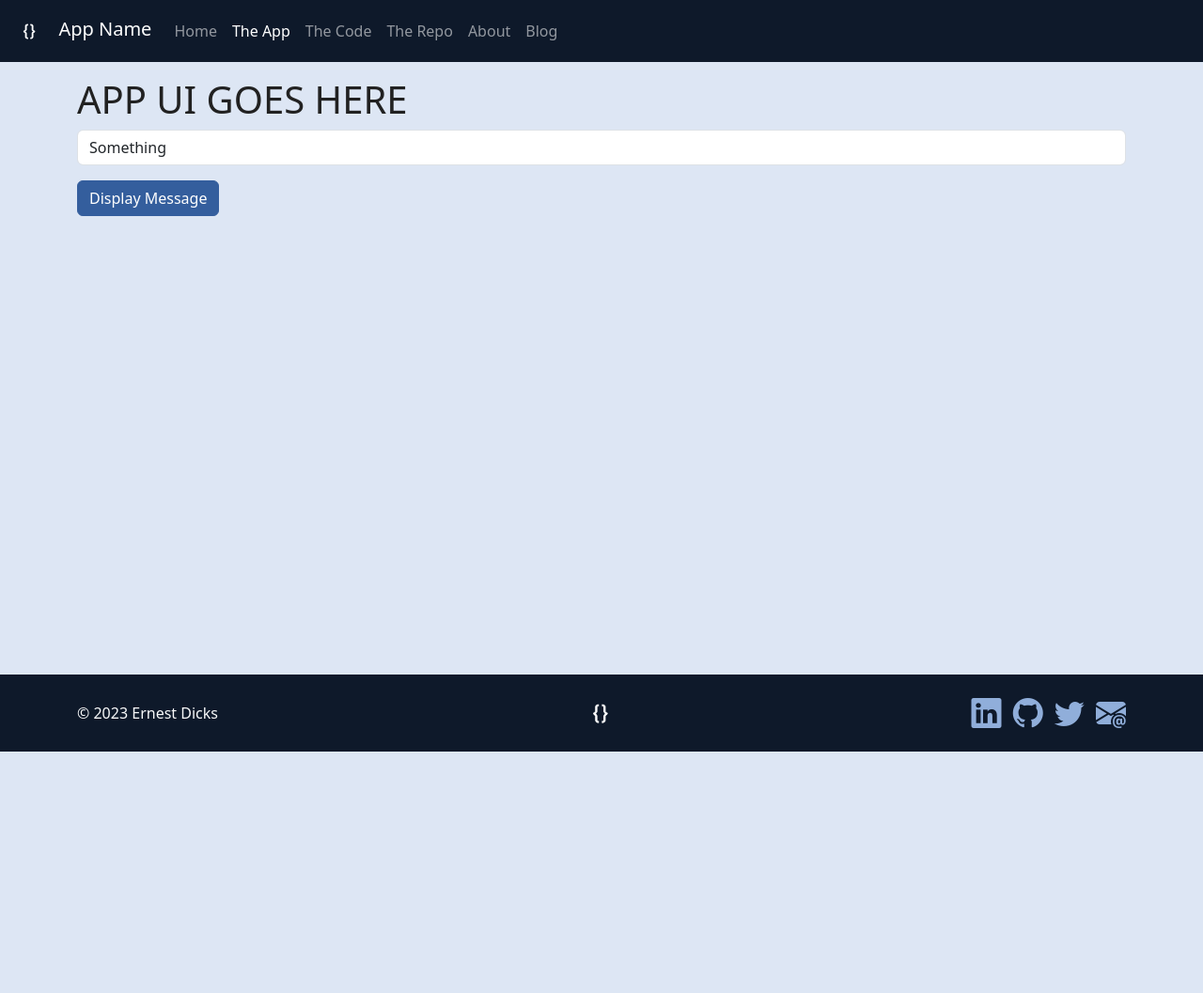
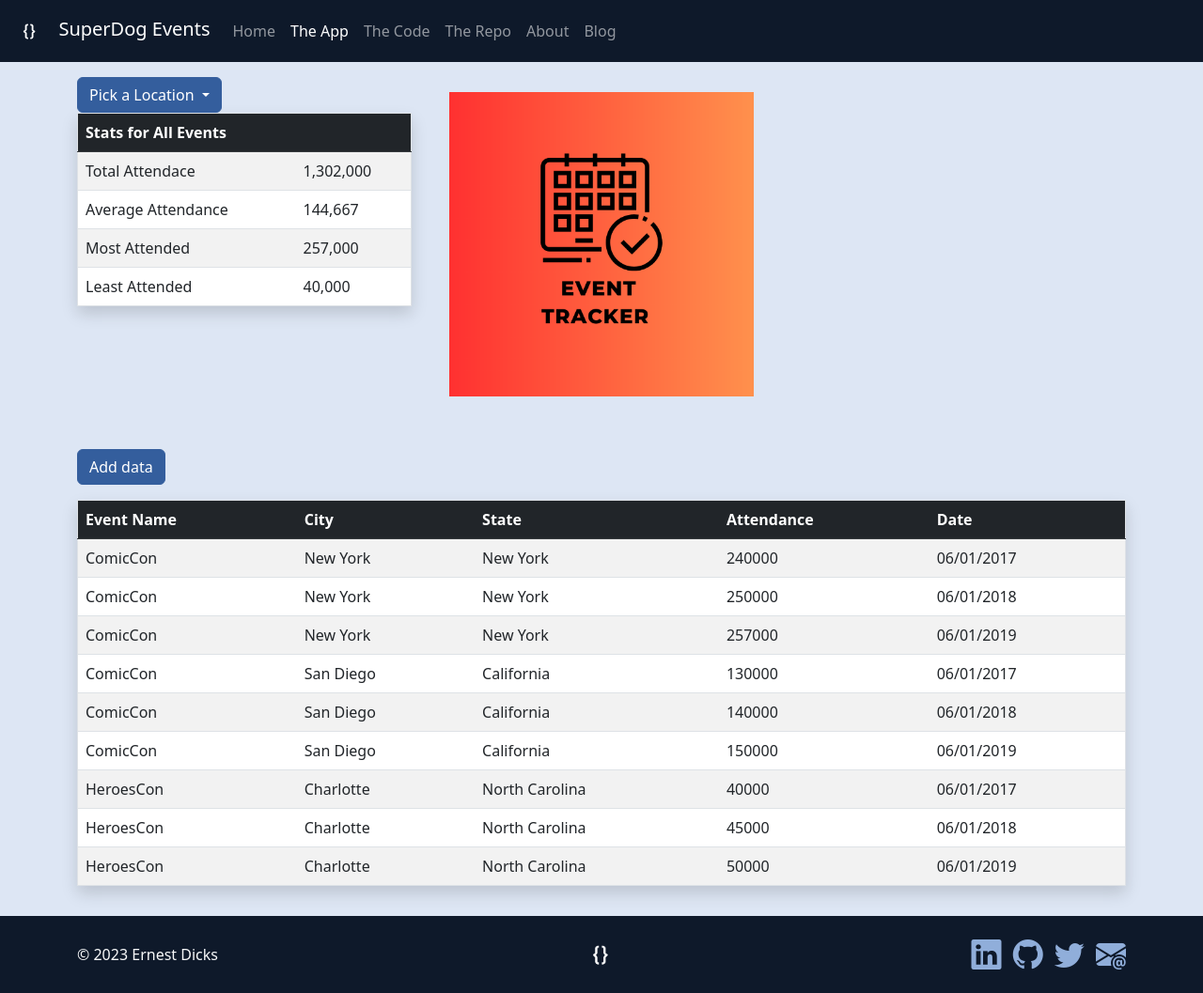
Before and after one commit to edev87/AltairSuperDog, a plain HTML site: page app.html in a window 1280 px wide. Shown: the whole page at 94% size. Before the commit the page ends 800 px from the top, so only its background shows below. Drawn offline with nearby package versions, Linux system fonts and the light colour scheme; some packages are replaced by stand-ins of ours; a script that the page names is missing.

Commit message:
Wrote code for app.html,  index.html, and added app logo

```diff
--- a/app.html
+++ b/app.html
@@ -4,7 +4,7 @@
 <head>
   <meta charset="UTF-8">
   <meta name="viewport" content="width=device-width, initial-scale=1.0, shrink-to-fit=no">
-  <title>App Name: A Coding Challenge</title>
+  <title>SuperDog Events: A Coding Challenge</title>
 
   <!-- Bootstrap CSS -->
   <link href="https://cdn.jsdelivr.net/npm/bootstrap@5.3.0/dist/css/bootstrap.min.css" rel="stylesheet"
@@ -23,13 +23,13 @@
 
 </head>
 
-<body>
+<body onload="buildDropdown()">
 
   <header>
     <nav class="navbar navbar-expand-lg navbar-dark ">
       <div class="container-fluid">
         <a class="navbar-brand" href="/index.html"><img src="/img/brakcet_logo.png" height="40"
-            alt="Developer Logo">&nbsp; App Name</a>
+            alt="Developer Logo">&nbsp; SuperDog Events</a>
         <button class="navbar-toggler" type="button" data-bs-toggle="collapse" data-bs-target="#navbarSupportedContent"
           aria-controls="navbarSupportedContent" aria-expanded="false" aria-label="Toggle navigation">
           <span class="navbar-toggler-icon"></span>
@@ -61,11 +61,79 @@
   </header>
 
   <main class="container py-3">
-    <h1>APP UI GOES HERE</h1>
-    <input type="text" class="form-control" value="Something" id="message" placeholder="Enter a message" type="text">
-    <button id="btn-submit" type="button" class="btn btn-primary my-3">Display
-      Message</button>
-    <!-- onClick="displayMessage()"; -->
+    <div class="row row-cols-1 row-cols-md-3">
+      <div class="col">
+        <!-- stat + dropdown -->
+        <div class="dropdown">
+          <button class="btn btn-primary dropdown-toggle" type="button" id="dropdownMenuButton" data-toggle="dropdown"
+            aria-haspopup="true" aria-expanded="false" data-bs-toggle="dropdown">
+            Pick a Location
+          </button>
+          <ul class="dropdown-menu" id="city-dropdown">
+            <!-- cities go here -->
+
+          </ul>
+          <ul class="dropdown-menu" aria-labelledby="dropdownMenuButton">
+            <li> <a class="dropdown-item" href="#">All</a></li>
+            <li> <a class="dropdown-item" href="#">New York</a> </li>
+            <li> <a class="dropdown-item" href="#">San Diego</a></li>
+            <li><a class="dropdown-item" href="#">Charlotte</a></li>
+          </ul>
+        </div>
+        <table class="table table-striped border shadow">
+          <thead class="table-dark">
+            <tr>
+              <th colspan="2">Stats for <span id="stats-loc">All </span>Events</th>
+            </tr>
+          </thead>
+          <tbody>
+            <tr>
+              <td>Total Attendace</td>
+              <td id="total-attendance">100</td>
+            </tr>
+            <tr>
+              <td >Average Attendance</td>
+              <td id="avg-attendance">100</td>
+
+            </tr>
+            <tr>
+              <td>Most Attended</td>
+              <td id="max-attended">100</td>
+
+            </tr>
+            <tr>
+              <td>Least Attended</td>
+              <td id="min-attended">100</td>
+            </tr>
+          </tbody>
+        </table>
+      </div>
+      <div class="col order-first order-md-last">
+        <!-- logo -->
+        <img src="/img/event-tracker.png" class="img-fluid p-3" alt="">
+      </div>
+    </div>
+    <div class="mt-4">
+      <button class="btn btn-primary my-3">Add data</button>
+      <div class="table-reponsive">
+        <table class="table table-striped border shadow">
+          <thead class="table-dark">
+            <tr>
+              <th class="text-nowrap">Event Name</th>
+              <th>City</th>
+              <th>State</th>
+              <th>Attendance</th>
+              <th>Date</th>
+            </tr>
+          </thead>
+          <tbody id="events-table">
+            <!-- evetns go here -->
+          </tbody>
+        </table>
+      </div>
+
+    </div>
+
   </main>
 
   <!-- By default, text will be centered but on lrg screen sizes, the text will adjust -->
@@ -85,6 +153,10 @@
 
   </footer>
 
+  <template id="dropdown-template">
+    <li><a href="#" class="dropdown-item"></a></li>
+  </template>
+
   <!-- Bootstrap JS -->
   <script src="https://cdn.jsdelivr.net/npm/bootstrap@5.3.0/dist/js/bootstrap.bundle.min.js"
     integrity="sha384-geWF76RCwLtnZ8qwWowPQNguL3RmwHVBC9FhGdlKrxdiJJigb/j/68SIy3Te4Bkz"
@@ -92,9 +164,17 @@
   <script src="https://cdn.jsdelivr.net/npm/sweetalert2@11"></script>
   <script src="/js/site.js"> </script>
 
-  <script>
-    document.getElementById("btn-submit").addEventListener('click', displayMessage);
-  </script>
+  <template id="table-row-template">
+    <tr>
+      <td data-id="event"></td>
+      <td data-id="city"></td>
+      <td data-id="state"></td>
+      <td data-id="attendance"></td>
+      <td data-id="date"></td>
+    </tr>
+  </template>
+
+
 
 
 </body>
--- a/js/site.js
+++ b/js/site.js
@@ -1,88 +1,164 @@
-const getValues = () => {
-  let fizzVal = document.getElementById('fizz-value').value;
-  let buzzVal = document.getElementById('buzz-value').value;
-  let stopVal = document.getElementById('stop-value').value;
+const events = [
+  {
+    event: "ComicCon",
+    city: "New York",
+    state: "New York",
+    attendance: 240000,
+    date: "06/01/2017",
+  },
+  {
+    event: "ComicCon",
+    city: "New York",
+    state: "New York",
+    attendance: 250000,
+    date: "06/01/2018",
+  },
+  {
+    event: "ComicCon",
+    city: "New York",
+    state: "New York",
+    attendance: 257000,
+    date: "06/01/2019",
+  },
+  {
+    event: "ComicCon",
+    city: "San Diego",
+    state: "California",
+    attendance: 130000,
+    date: "06/01/2017",
+  },
+  {
+    event: "ComicCon",
+    city: "San Diego",
+    state: "California",
+    attendance: 140000,
+    date: "06/01/2018",
+  },
+  {
+    event: "ComicCon",
+    city: "San Diego",
+    state: "California",
+    attendance: 150000,
+    date: "06/01/2019",
+  },
+  {
+    event: "HeroesCon",
+    city: "Charlotte",
+    state: "North Carolina",
+    attendance: 40000,
+    date: "06/01/2017",
+  },
+  {
+    event: "HeroesCon",
+    city: "Charlotte",
+    state: "North Carolina",
+    attendance: 45000,
+    date: "06/01/2018",
+  },
+  {
+    event: "HeroesCon",
+    city: "Charlotte",
+    state: "North Carolina",
+    attendance: 50000,
+    date: "06/01/2019",
+  },
+];
 
-  let convertFizzValToNum = Number(fizzVal);
-  let convertBuzzValToNum = Number(buzzVal);
-  let convertStopValToNum = Number(stopVal);
+const getEvents = () => {
+  return events;
+}
 
-  if (convertFizzValToNum != 3 || convertBuzzValToNum != 5 ||
-    isNaN(convertFizzValToNum) || isNaN(convertBuzzValToNum)) {
+const buildDropdown = () => {
 
-    Swal.fire({
-      title: 'Oops!',
-      text: 'Fizz can only be 3. Buzz can only be 5. Try your inputs again.',
-      icon: 'error',
-      backdrop: false
-    });
-  }
-  else if (convertStopValToNum > 5000) {
-    Swal.fire({
-      title: 'Oops!',
-      text: 'The stop value cannot be greater than 5000',
-      icon: 'error',
-      backdrop: false
-    });
-  }
+  // get current events
+  let currentEvents = getEvents();
 
-  let passFizzBuzzCollection = generateFizzBuzz(convertFizzValToNum, convertBuzzValToNum, convertStopValToNum);
+  // get a list of unique cities
+  let eventCities = currentEvents.map(e => e.city);
+  let distinctCities = new Set(eventCities);  //eliminates duplicates and then returns the unique items
+  let dropdownChoices = ['All', ...distinctCities];
 
-  displayFizzBuzz(passFizzBuzzCollection, convertStopValToNum);
+  const dropdownDiv = document.getElementById('city-dropdown');
+  const dropdownItemTemplate = document.getElementById("dropdown-template");
 
+  // with each unique city:
+  dropdownChoices.forEach(choice => {
+
+    // -  copy the dropdown template
+    let dropdownItemCopy = dropdownItemTemplate.content.cloneNode(true);
+
+    // - change that copies text
+    let aTag = dropdownItemCopy.querySelector('a');
+    aTag.innerText = choice;
+
+    // - put in the dropdown
+    dropdownDiv.appendChild(dropdownItemCopy);
+
+  })
+  displayEvents(currentEvents);
+  displayStats(currentEvents);
 
 }
 
-const generateFizzBuzz = (convertFizzValToNum, convertBuzzValToNum, convertStopValToNum) => {
-  let fizzBuzzNumbers = [];
+const displayEvents = (events) => {
 
-  for (let i = 1; i <= convertStopValToNum; i++) {
+  //find the table
+  const eventsTable = document.getElementById('events-table');
+  //find the table row template
+  const eventTemplate = document.getElementById('table-row-template');
 
-    if (i % 3 === 0 && i % 5 === 0) {
-      fizzBuzzNumbers.push("FizzBuzz")
-    } else if (i % 5 === 0) {
-      fizzBuzzNumbers.push("Buzz")
+  //clear out the table
+  eventsTable.innerHTML = '';
+
+  //for each event:
+
+  for (let i = 0; i < events.length; i++) {
+    // -- get one event
+    let event = events[i];
+
+    // -- clone the template
+    let tableRow = eventTemplate.content.cloneNode(true);
+
+    // -- get each property of en event
+    // -- insert each property ino the cloned template
+    let eventNameCell = tableRow.querySelector('[data-id="event"]');
+    eventNameCell.innerText = event.event;
+    tableRow.querySelector('[data-id="city"]').innerText = event.city;
+    tableRow.querySelector('[data-id="state"]').innerText = event.state;
+    tableRow.querySelector('[data-id="attendance"]').innerText = event.attendance;
+    tableRow.querySelector('[data-id="date"]').innerText = event.date;
+
+    // Object.keys(event).forEach(key => {
+
+    // })
+
+    // -- insert the event data into the table
+    eventsTable.appendChild(tableRow);
+  }
+}
+
+const displayStats = (events) => {
+
+  let total = 0;
+let max = 0;
+let min = events[0].attendance;
+  for (let i = 0; i < events.length; i++) {
+    let event = events[i];
+    total += event.attendance;
+
+    if(event.attendance > max){
+      max = event.attendance;
+    } else if(event.attendance < min){
+      min = event.attendance;
     }
-    else if (i % 3 === 0) {
-      fizzBuzzNumbers.push("Fizz")
-    }
-    else {
-      fizzBuzzNumbers.push(i)
-    }
+
   }
 
-  return fizzBuzzNumbers;
+  let avg = total/events.length;
+
+  document.getElementById('total-attendance').innerHTML = total.toLocaleString();
+  document.getElementById('avg-attendance').innerHTML = Math.round(avg).toLocaleString();
+  document.getElementById('max-attended').innerHTML = max.toLocaleString();
+  document.getElementById('min-attended').innerHTML = min.toLocaleString();
 
 }
-
-const displayFizzBuzz = (passFizzBuzzCollection) => {
-  let tableHtml = '';
-
-  for (let i = 0; i < passFizzBuzzCollection.length; i++) {
-    let currentNumber = passFizzBuzzCollection[i];
-    let className = '';
-    if (currentNumber === "Fizz") {
-      className = "fizz text-light";
-    }
-    else if (currentNumber === "Buzz") {
-      className = "buzz text-light";
-    }
-    else if (currentNumber === "FizzBuzz") {
-      className = "fizzbuzz text-light";
-    }
-    else {
-      className = ""
-    }
-
-    let tableRowHtml = `<tr><td class="${className}"> ${currentNumber} </td></tr>`
-
-    tableHtml += tableRowHtml;
-  }
-
-  document.getElementById("results").innerHTML = tableHtml
-
-}
-
-const clearDisplay = () => {
-  document.getElementById("results").innerHTML = " ";
-}
```
Also changed, not shown: code.html (+3 -3 lines), index.html (+23 -11 lines), img/event-tracker.png (added).
